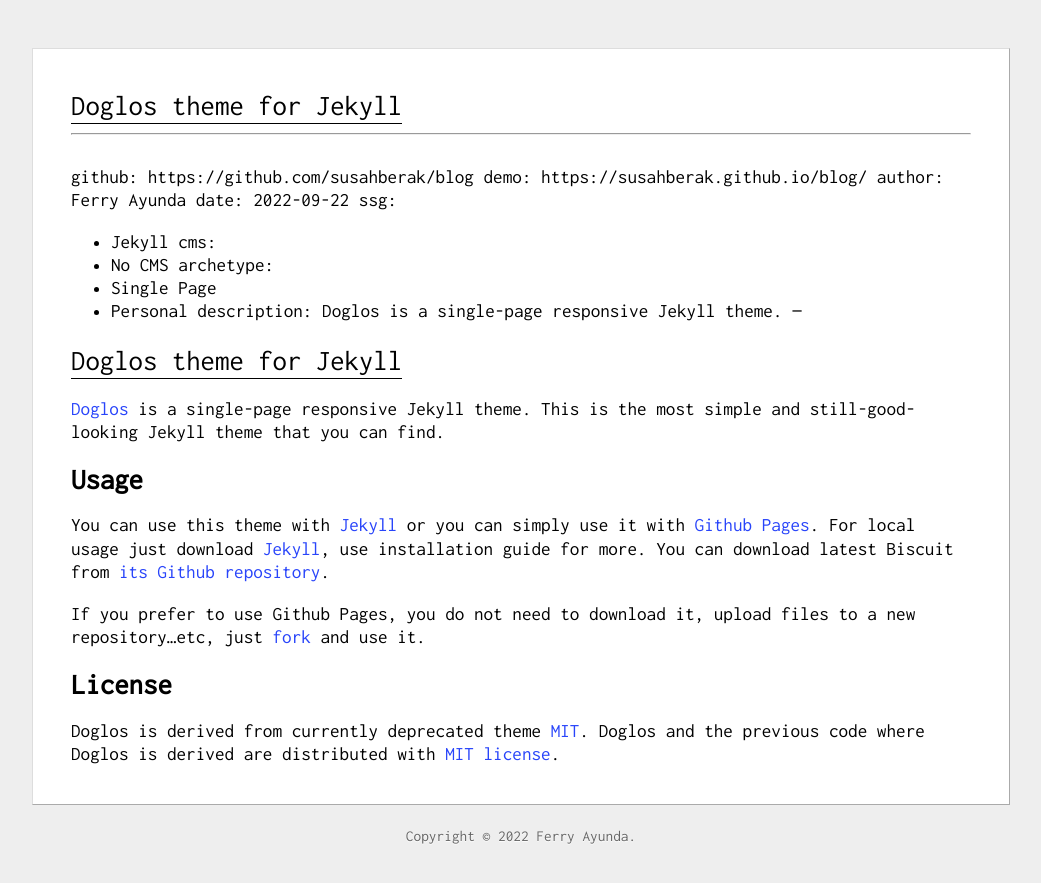
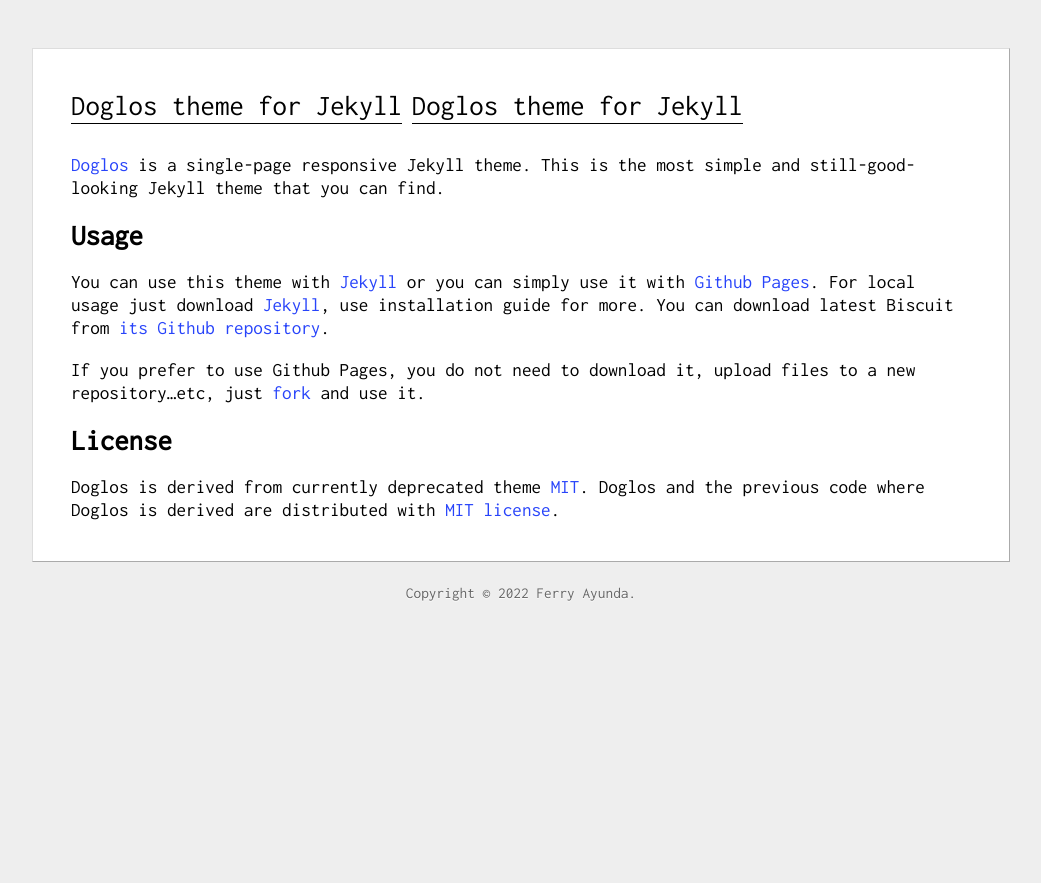
Before and after one commit to susahberak/doglos, a Jekyll site: the page built from _posts/2022-09-22-doglos-theme-for-jekyll.md, in a window 1280 px wide. Shown: the top 883 px of the page, without its empty margins (119-1160 px from the left). Built offline with Jekyll 4.4.1, drawn with Linux system fonts in a browser that asks for light colours.

Commit message:
Update 2022-09-22-doglos-theme-for-jekyll.md

```diff
--- a/_posts/2022-09-22-doglos-theme-for-jekyll.md
+++ b/_posts/2022-09-22-doglos-theme-for-jekyll.md
@@ -2,21 +2,6 @@
 layout: post
 title:  "Doglos theme for Jekyll"
 date:   2018-01-01 23:22:40 +0300
----
-
----
-github: https://github.com/susahberak/blog
-demo: https://susahberak.github.io/blog/
-author: Ferry Ayunda
-date: 2022-09-22
-ssg:
-  - Jekyll
-cms:
-  - No CMS
-archetype:
-  - Single Page
-  - Personal
-description: Doglos is a single-page responsive Jekyll theme.
 ---
 
 # Doglos theme for Jekyll
```
